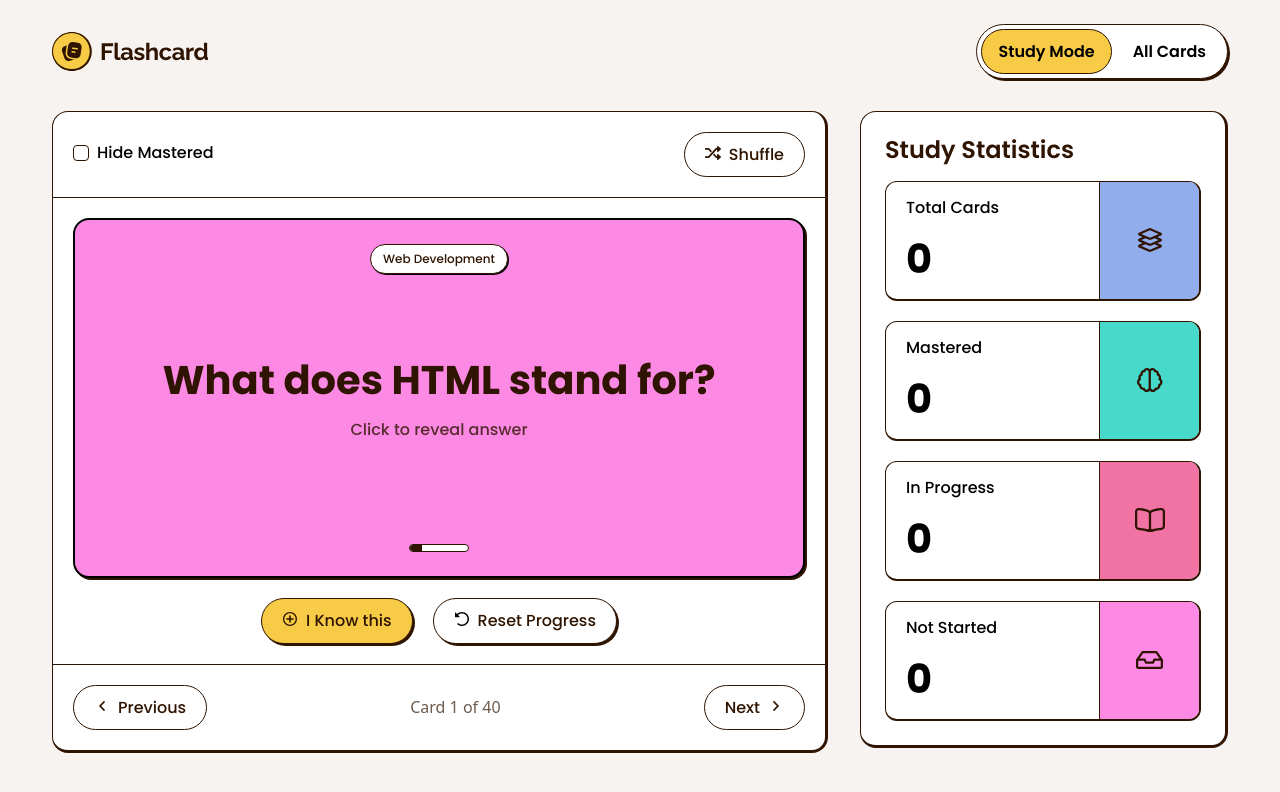
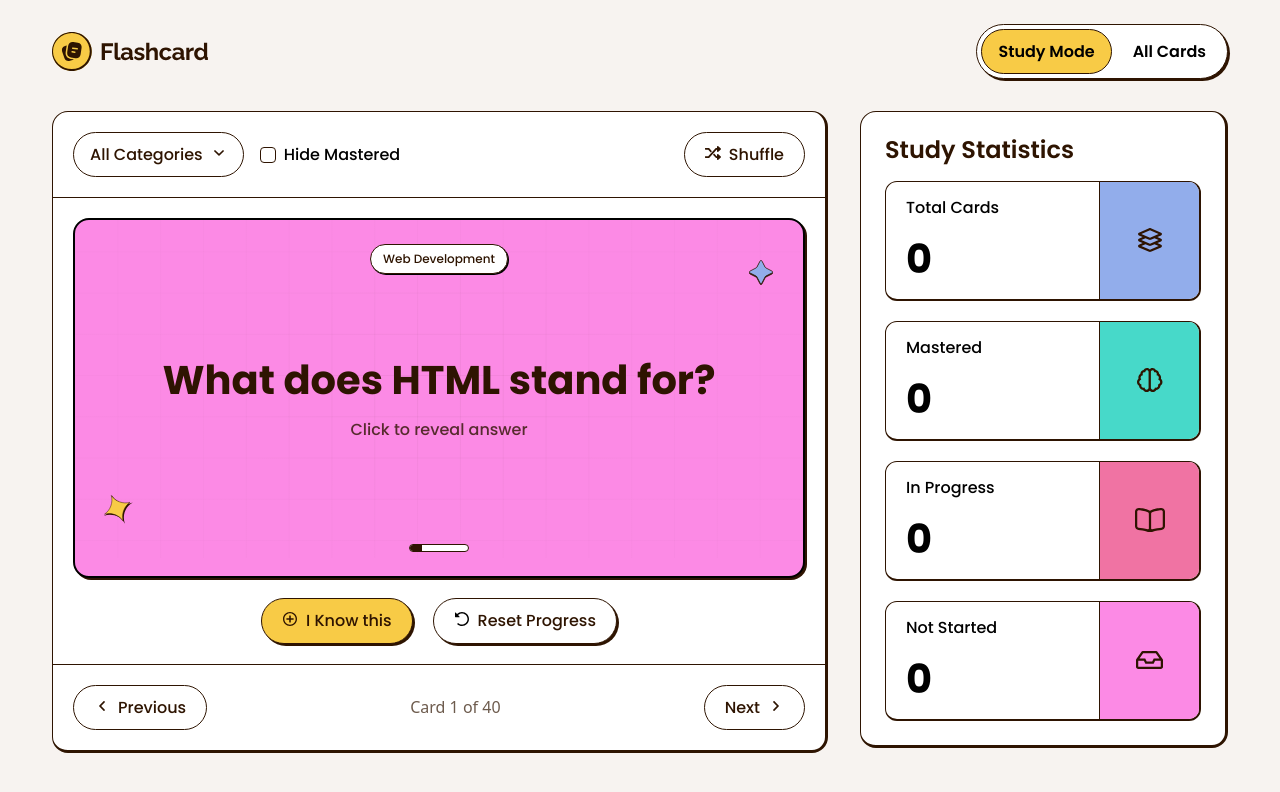
Before and after one commit to mcwojdzinski/flashcard-app, an Angular app: page / in a window 1280 px wide. Shown: the top 792 px of the page. Built offline with nearby package versions, Linux system fonts and the light colour scheme.

Commit message:
feat: Add styling with animation for flashcard content with category button

```diff
--- a/src/app/views/study-mode-component/flashcard-section/flashcard-container/flashcard-content/flashcard-content.html
+++ b/src/app/views/study-mode-component/flashcard-section/flashcard-container/flashcard-content/flashcard-content.html
@@ -1,8 +1,34 @@
-<div class="relative rounded-16 border-2 shadow-input h-90 max-h-90 w-full bg-pink-400">
+<div
+  class="hover:cursor-pointer relative rounded-16 border-2 shadow-input h-90 max-h-90 w-full transition"
+  [ngClass]="isRevealed() ? 'bg-blue-400' : 'bg-pink-400'"
+  (click)="toggle()"
+>
   <app-tag class="absolute top-[24px] left-1/2 -translate-x-1/2" text="Web Development" />
   <div class="absolute px-6 top-[50%] left-[50%] -translate-1/2 w-full">
-    <h1 class="tp1 text-center text-neutral-900 mb-4">What does HTML stand for?</h1>
-    <p class="tp4-medium text-center text-neutral-900 opacity-80">Click to reveal answer</p>
+    <h1
+      class="tp1 text-center text-neutral-900 mb-4 transition-all"
+      [ngClass]="isRevealed() ? 'tp2 translate-y-9' : null"
+    >
+      {{ isRevealed() ? 'HyperText Markup Language' : 'What does HTML stand for?' }}
+    </h1>
+    <p
+      class="tp4-medium text-center text-neutral-900 opacity-80 transition-all"
+      [ngClass]="isRevealed() ? '-translate-y-10' : null"
+    >
+      {{ isRevealed() ? 'Answer:' : 'Click to reveal answer' }}
+    </p>
   </div>
+  <img src="/pattern-flashcard-bg.svg" alt="Flashcard background" />
+  <img
+    [src]="isRevealed() ? '/pattern-star-pink.svg' : '/pattern-star-blue.svg'"
+    class="absolute top-[40px] right-7.5"
+    alt="Star blue"
+  />
+  <img
+    src="/pattern-star-yellow.svg"
+    class="transition absolute bottom-13 left-6.75"
+    [ngClass]="isRevealed() ? '-translate-x-3' : null"
+    alt="Star yellow"
+  />
   <app-progress-bar class="absolute left-[50%] bottom-[24px] -translate-x-1/2" />
 </div>
--- a/src/app/views/study-mode-component/flashcard-section/flashcard-container/flashcard-content/flashcard-content.ts
+++ b/src/app/views/study-mode-component/flashcard-section/flashcard-container/flashcard-content/flashcard-content.ts
@@ -1,11 +1,26 @@
-import { Component } from '@angular/core';
+import { Component, HostListener, signal } from '@angular/core';
 import { ProgressBar } from "../../../../../components/shared/progress-bar/progress-bar";
 import { Tag } from "../../../../../components/shared/tag/tag";
+import { NgClass } from '@angular/common';
 
 @Component({
   selector: 'app-flashcard-content',
-  imports: [ProgressBar, Tag],
+  imports: [ProgressBar, Tag, NgClass],
   templateUrl: './flashcard-content.html',
   styleUrl: './flashcard-content.css',
 })
-export class FlashcardContent {}
+export class FlashcardContent {
+  isRevealed = signal(false);
+
+  toggle() {
+    this.isRevealed.update(v => !v);
+  }
+
+
+  @HostListener('document:keyup.space', ['$event'])
+  handleSpace(event: KeyboardEvent | Event) {
+    (event as KeyboardEvent).preventDefault();
+    this.toggle();
+  }
+
+}
--- a/src/app/views/study-mode-component/flashcard-section/flashcard-section.html
+++ b/src/app/views/study-mode-component/flashcard-section/flashcard-section.html
@@ -3,9 +3,12 @@
 >
   <div class="flex flex-row justify-between items-center p-5">
     <div>
-      <div class="flex flex-row gap-2">
-        <app-checkbox />
-        <p class="tp4-medium">Hide Mastered</p>
+      <div class="flex flex-row gap-4 items-center">
+        <app-category-filter />
+        <div class="flex flex-row items-center gap-2">
+          <app-checkbox class="flex items-center" />
+          <p class="tp4-medium">Hide Mastered</p>
+        </div>
       </div>
     </div>
     <app-button type="border" text="Shuffle" icon="/icon-shuffle.svg" />
--- a/src/app/views/study-mode-component/flashcard-section/flashcard-section.ts
+++ b/src/app/views/study-mode-component/flashcard-section/flashcard-section.ts
@@ -2,10 +2,11 @@ import { Component } from '@angular/core';
 import { Button } from "../../../components/shared/button/button";
 import { Checkbox } from "../../../components/shared/checkbox/checkbox";
 import { FlashcardContainer } from "./flashcard-container/flashcard-container";
+import { CategoryFilter } from "../../../components/shared/category-filter/category-filter";
 
 @Component({
   selector: 'app-flashcard-section',
-  imports: [Button, Checkbox, FlashcardContainer],
+  imports: [Button, Checkbox, FlashcardContainer, CategoryFilter],
   templateUrl: './flashcard-section.html',
   styleUrl: './flashcard-section.css',
 })
```
